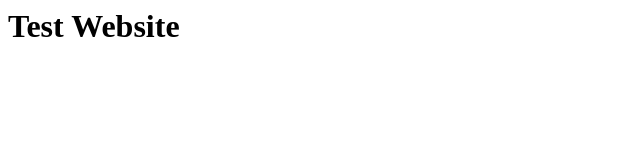
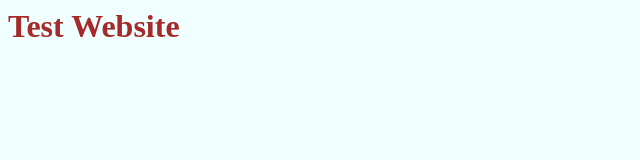
Before and after one commit to coleTitze/rpiTestWebApp, a plain HTML site: page templates/index.html in a window 1280 px wide. Shown: the whole page, without its empty margins (0-640 px from the left). Drawn offline with Linux system fonts and the light colour scheme.

Commit message:
added css file

```diff
--- /dev/null
+++ b/static/style.css
@@ -0,0 +1,4 @@
+body {
+    background: azure;
+    color: brown;
+}
--- a/templates/index.html
+++ b/templates/index.html
@@ -1,4 +1,7 @@
 <html>
+<head>
+<link rel="stylesheet" href='/static/style.css' />
+</head>
 <body>
 <h1>Test Website</h1>
 </body>
```
